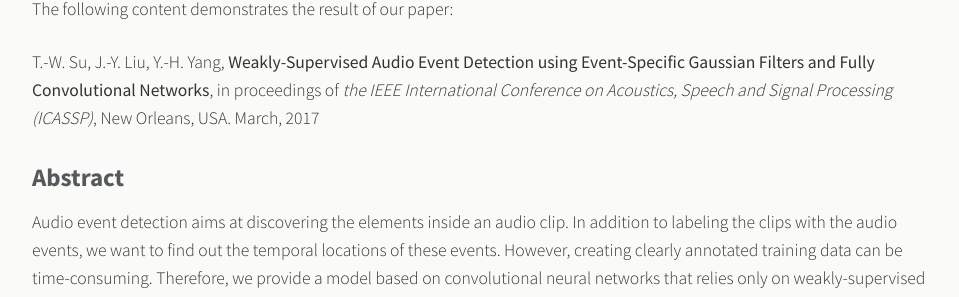
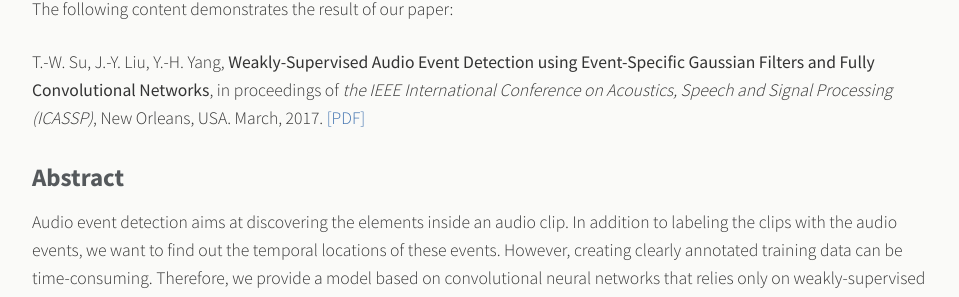
Before and after one commit to tweihaha/tweihaha.github.io, a Jekyll site: the page built from _pages/aed-by-cnn.md, in a window 1280 px wide. Shown: the part 1692-1989 px from the top of the page, without its empty margins (160-1119 px from the left). Built offline with Jekyll 4.4.1, drawn with Linux system fonts in a browser that asks for light colours.

Commit message:
Add paper

```diff
--- a/_data/pubs.json
+++ b/_data/pubs.json
@@ -2,12 +2,12 @@
 	"2017":
 	[
 		{
-		"id" : "icassp2017aed",
+		"id" : "icassp2017wsl-aed",
 		"title" : "Weakly-Supervised Audio Event Detection using Event-Specific Gaussian Filters and Fully Convolutional Networks",
 		"authors" : "T.-W. Su, J.-Y. Liu, Y.-H. Yang",
 		"publish" : "IEEE International Conference on Acoustics, Speech and Signal Processing (ICASSP)",
 		"place" : "New Orleans, USA",
-		"date" : "March 2017",
+		"date" : "March 2017"
 		},
 	],
 }
--- a/_pages/aed-by-cnn.md
+++ b/_pages/aed-by-cnn.md
@@ -62,7 +62,7 @@ Related work of WSL:
 
 The following content demonstrates the result of our paper:
 
-T.-W. Su, J.-Y. Liu, Y.-H. Yang, **Weakly-Supervised Audio Event Detection using Event-Specific Gaussian Filters and Fully Convolutional Networks**, in proceedings of *the IEEE International Conference on Acoustics, Speech and Signal Processing (ICASSP)*, New Orleans, USA. March, 2017
+T.-W. Su, J.-Y. Liu, Y.-H. Yang, **Weakly-Supervised Audio Event Detection using Event-Specific Gaussian Filters and Fully Convolutional Networks**, in proceedings of *the IEEE International Conference on Acoustics, Speech and Signal Processing (ICASSP)*, New Orleans, USA. March, 2017. [\[PDF\]](/publications/icassp2017wsl-aed.pdf){:target="_blank"}
 
 <!--
  -->
--- a/_pages/publications.html
+++ b/_pages/publications.html
@@ -14,7 +14,11 @@ permalink: /publications/
       <div class="pub-box">
         <h4 class="pub-title">{{ pub.title }}</h4>
         <p class="pub-desc">{{ pub.authors }}</p>
-        <p class="pub-desc">In {{ pub.publish }}, {{ pub.place }}, {{ pub.date }}.</p>
+        <p class="pub-desc">In {{ pub.publish }}, {{ pub.place }}, {{ pub.date }}.
+          {% if pub.id %}
+          <a target="_blank" href="/publications/{{ pub.id }}.pdf">[PDF]</a>
+          {% endif %}
+        </p>
       </div>
     </li>
     {% endfor %}
--- a/_sass/_page.scss
+++ b/_sass/_page.scss
@@ -152,7 +152,7 @@ p.post-desc {
   color: $body-color;
 }
 
-p.pub-desc {
+p.pub-desc, a.pub-desc {
   font-size: 1rem;
   margin-bottom: $spacer0;
   margin-top: -$spacer0;
```
Also changed, not shown: 1 other file.
